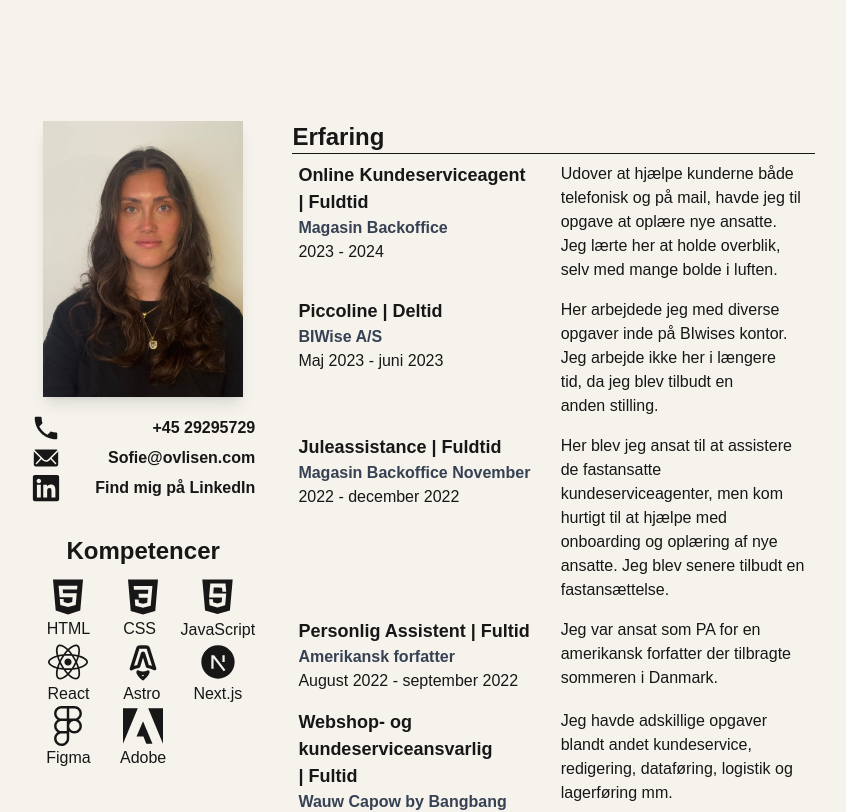
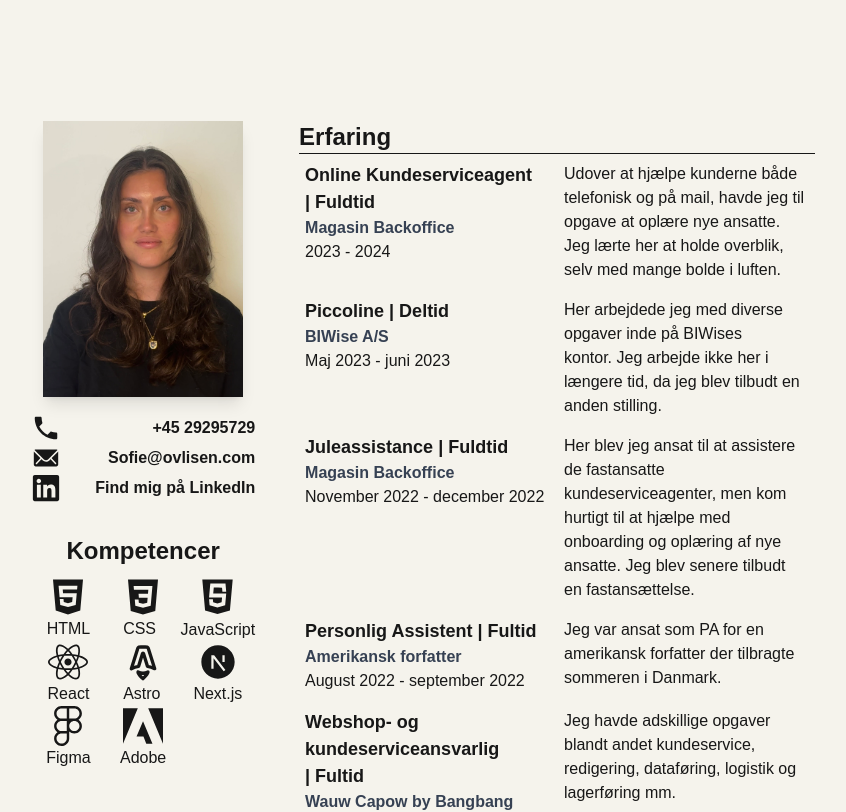
Before and after one commit to Sofieovlisen/praktik, a Next.js app: page / in a window 1280 px wide. Shown: the part 1703-2515 px from the top of the page, without its empty margins (337-1183 px from the left). Built offline with nearby package versions, Linux system fonts and the light colour scheme.

Commit message:
microsoft fejl

```diff
--- a/src/app/components/About.jsx
+++ b/src/app/components/About.jsx
@@ -44,12 +44,12 @@
   return (
     <section>
       <div className="md:grid md:grid-cols-3">
-        <div className="h-[50vh] md:h-screen ">
+        <div className="h-[50vh] md:h-dvh ">
           <h1 className="sticky top-0 md:text-8xl text-6xl ">
             {text[language].title}
           </h1>
         </div>
-        <div className=" md:h-1/2 lg:h-screen h-full m-1/3 md:place-self-end col-span-2 max-w-4xl ">
+        <div className=" md:h-1/2  h-full m-1/3 md:place-self-end col-span-2 max-w-4xl ">
           <p className="pt-1.5 pr-8 text-[18px] break-words">
             {text[language].content}
           </p>
--- a/src/app/components/Cv.jsx
+++ b/src/app/components/Cv.jsx
@@ -32,12 +32,12 @@
       place: "BIWise A/S",
       date: "Maj 2023 - juni 2023",
       description:
-        "Her arbejdede jeg med diverse opgaver inde på BIwises kontor. Jeg arbejde ikke her i længere tid, da jeg blev tilbudt en anden stilling.",
+        "Her arbejdede jeg med diverse opgaver inde på BIWises kontor. Jeg arbejde ikke her i længere tid, da jeg blev tilbudt en anden stilling.",
     },
     tre: {
       job: "Juleassistance | Fuldtid",
-      place: "Magasin Backoffice November",
-      date: "2022 - december 2022",
+      place: "Magasin Backoffice ",
+      date: "November 2022 - december 2022",
       description:
         "Her blev jeg ansat til at assistere de fastansatte kundeserviceagenter, men kom hurtigt til at hjælpe med onboarding og oplæring af nye ansatte. Jeg blev senere tilbudt en fastansættelse.",
     },
@@ -189,7 +189,7 @@
 const Cv = () => {
   const { language } = useLanguage();
   return (
-    <section className="lg:grid lg:grid-cols-3 place-self-center md:w-4/5 text-pretty ">
+    <section className="lg:grid lg:grid-cols-3 lg:gap-5 place-self-center md:w-4/5 text-pretty ">
       <div className="w-fit md:place-self-start place-self-center ">
         <div className="pb-8">
           <Image
--- a/src/app/page.js
+++ b/src/app/page.js
@@ -10,7 +10,7 @@
       <Head>
         <meta name="robots" content="noindex, nofollow" />
       </Head>
-      <div className="h-screen">
+      <div className="h-dvh">
         <Header></Header>
         <Hero></Hero>
       </div>
```
